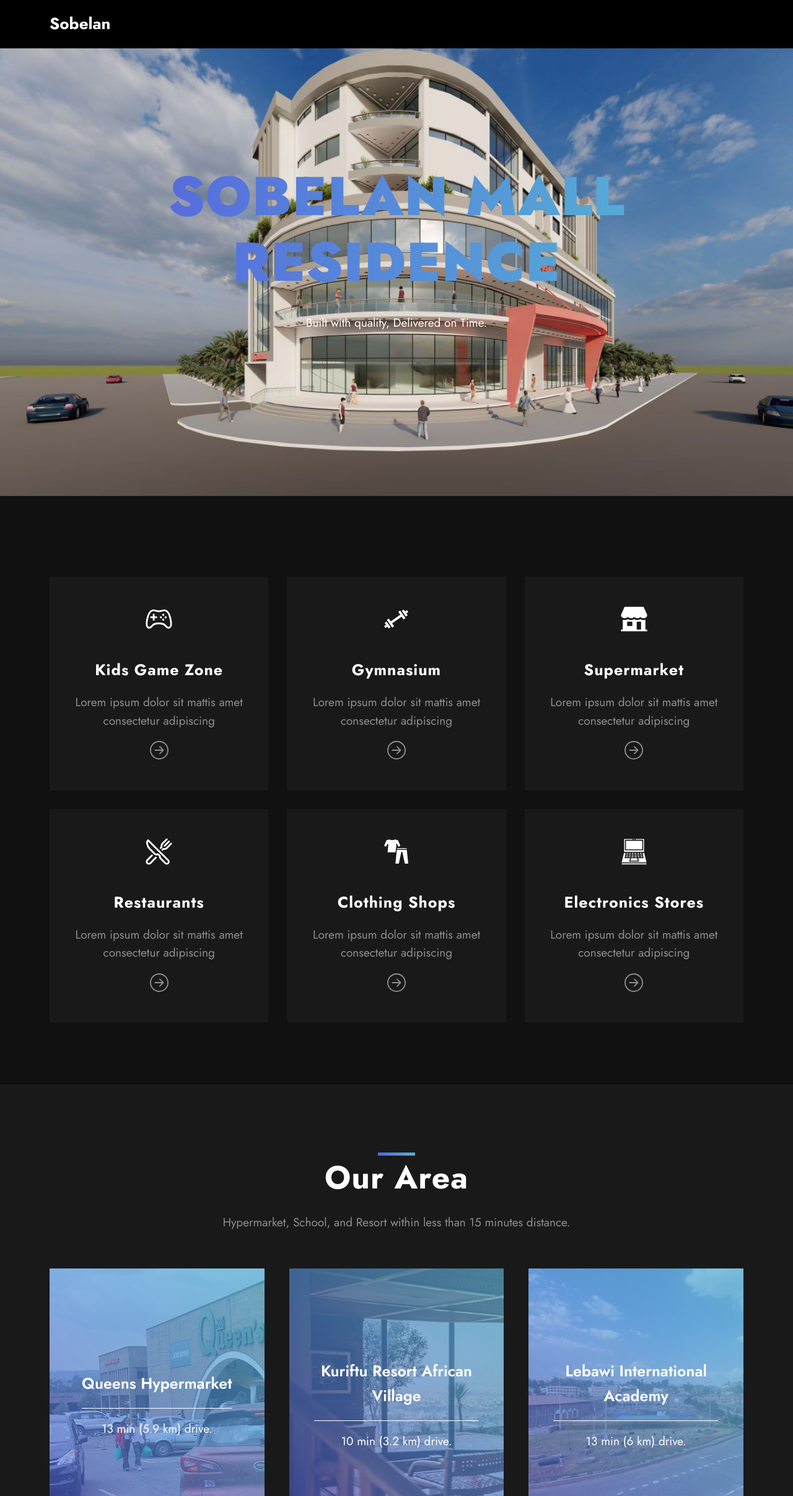
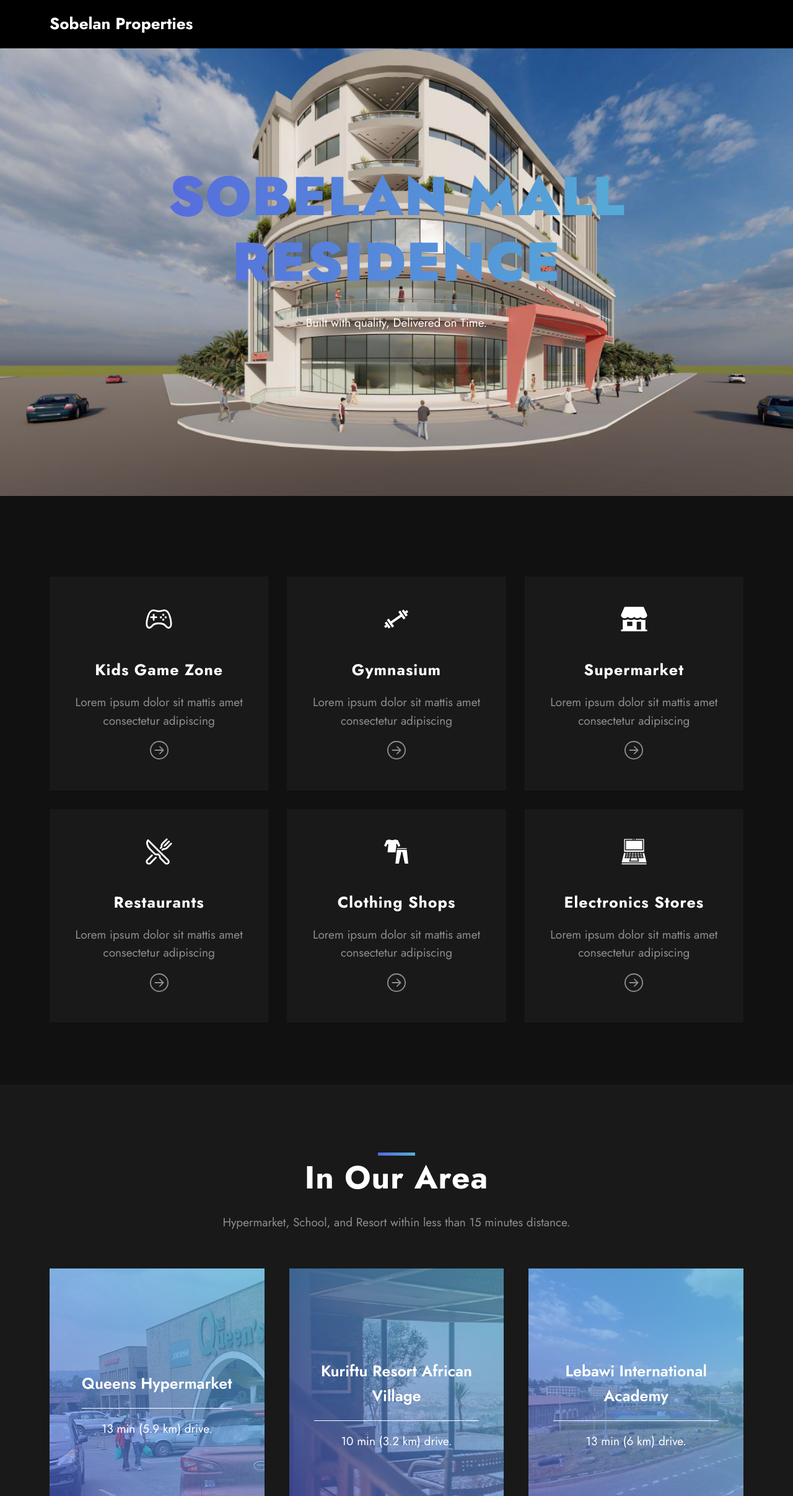
Before and after one commit to sobelan/anfo, a React (Create React App) app: page / in a window 1280 px wide. Shown: the top 2413 px of the page at 62% size. Built offline with nearby package versions, Linux system fonts and the light colour scheme.

Commit message:
changed to properties

```diff
--- a/public/index.html
+++ b/public/index.html
@@ -24,7 +24,7 @@
       work correctly both with client-side routing and a non-root public URL.
       Learn how to configure a non-root public URL by running `npm run build`.
     -->
-    <title>Sobelan Mall Residence</title>
+    <title>Sobelan Properties</title>
   </head>
   <body>
     <noscript>You need to enable JavaScript to run this app.</noscript>
--- a/src/components/Navbar/Navbar.jsx
+++ b/src/components/Navbar/Navbar.jsx
@@ -16,7 +16,7 @@
         <div className='container w-100'>
             <div className='navbar-content flex fw-7'>
                 <div className='brand-and-toggler flex flex-between w-100'>
-                    <Link to = "/" className='navbar-brand fs-26'>Sobelan </Link>
+                    <Link to = "/" className='navbar-brand fs-26'>Sobelan Properties</Link>
                     <div type = "button" className={`hamburger-menu ${navToggle ? 'hamburger-menu-change' : ""}`} onClick={navHandler}>
                         <div className='bar-top'></div>
                         <div className='bar-middle'></div>
--- a/src/components/Portfolio/Portfolio.jsx
+++ b/src/components/Portfolio/Portfolio.jsx
@@ -8,7 +8,7 @@
         <div className='container'>
             <div className='portfolio-content'>
                 <div className='section-t text-center'>
-                    <h3>Our Area</h3>
+                    <h3>In Our Area</h3>
                     <p className='text'> Hypermarket, School, and Resort within less than 15 minutes distance. </p>
                 </div>
 
```
